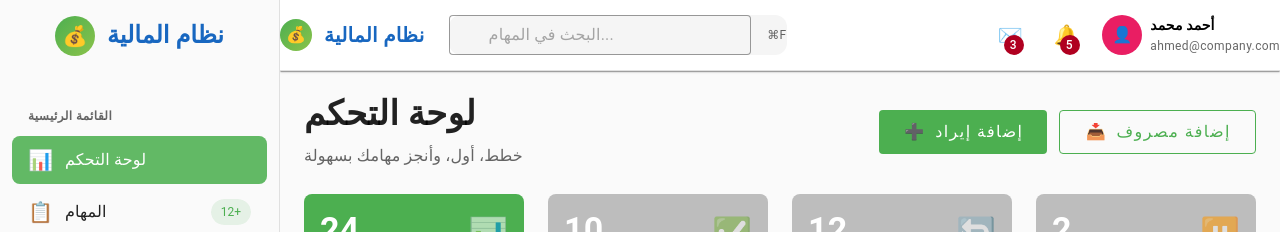
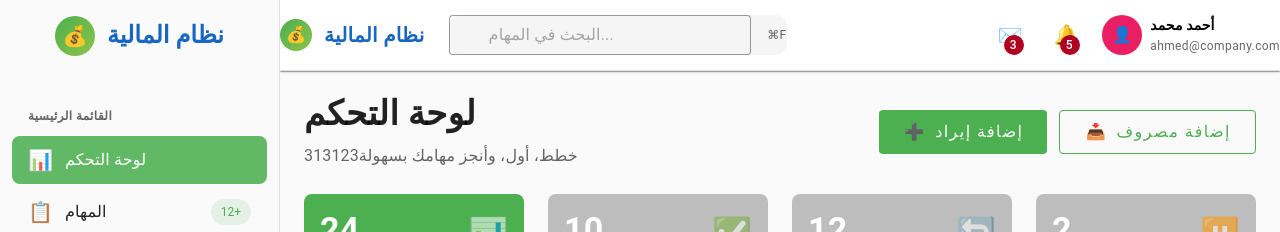
Before and after one commit to salammadah-max/saada, a Vue app: page / in a window 1280 px wide. Shown: the top 232 px of the page. Built offline with nearby package versions, Linux system fonts and the light colour scheme; a small style sheet from the web is missing.

Commit message:
ashdgjgasdjh

```diff
--- a/src/pages/index.vue
+++ b/src/pages/index.vue
@@ -15,7 +15,7 @@
           <div>
             <h1 class="text-h4 font-weight-bold mb-2">لوحة التحكم</h1>
             <p class="text-subtitle-1 text-medium-emphasis">
-              خطط، أول، وأنجز مهامك بسهولة
+              خطط، أول، وأنجز مهامك بسهولة313123
             </p>
           </div>
           <div class="d-flex ga-3">
```
